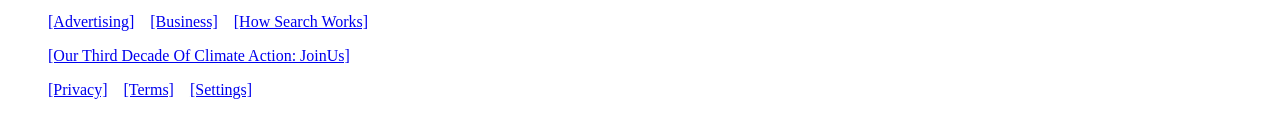
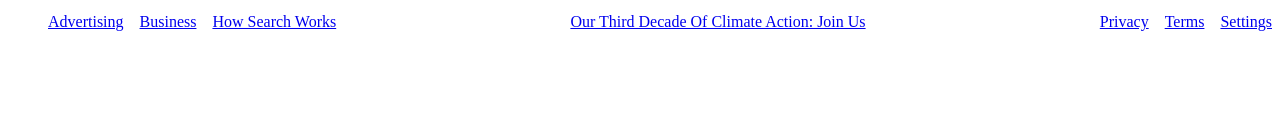
Before and after one commit to waverie/csen60, a plain HTML site: page google/modified.html in a window 1280 px wide. Shown: the part 300-438 px from the top of the page. Drawn offline with Linux system fonts and the light colour scheme.

```diff
--- a/google/modified.html
+++ b/google/modified.html
@@ -52,24 +52,24 @@
 
 <footer>
     <ul>
-        <li><a href = "#">[Advertising]</a></li>
-        <li><a href = "#">[Business]</a></li>
-        <li><a href = "#">[How Search Works]</a></li>
+        <li><a href = "#">Advertising</a></li>
+        <li><a href = "#">Business</a></li>
+        <li><a href = "#">How Search Works</a></li>
     </ul>
 
     <article>
         <nav>
             <ul>
-                <li><a href = "#">[Our Third Decade Of Climate Action: JoinUs]</a></li>
+                <li><a href = "#">Our Third Decade Of Climate Action: Join Us</a></li>
             </ul>
         </nav>
     </article>
 
     <nav>
         <ul>
-            <li><a href = "#">[Privacy]</a></li>
-            <li><a href = "#">[Terms]</a></li>
-            <li><a href = "#">[Settings]</a></li>
+            <li><a href = "#">Privacy</a></li>
+            <li><a href = "#">Terms</a></li>
+            <li><a href = "#">Settings</a></li>
         </ul>
     </nav>
 </footer>
--- a/google/styles.css
+++ b/google/styles.css
@@ -13,7 +13,7 @@
     gap: 16px;
 }
 
-header {
+header, footer {
     display: flex;
     justify-content: space-between;
 }
```
